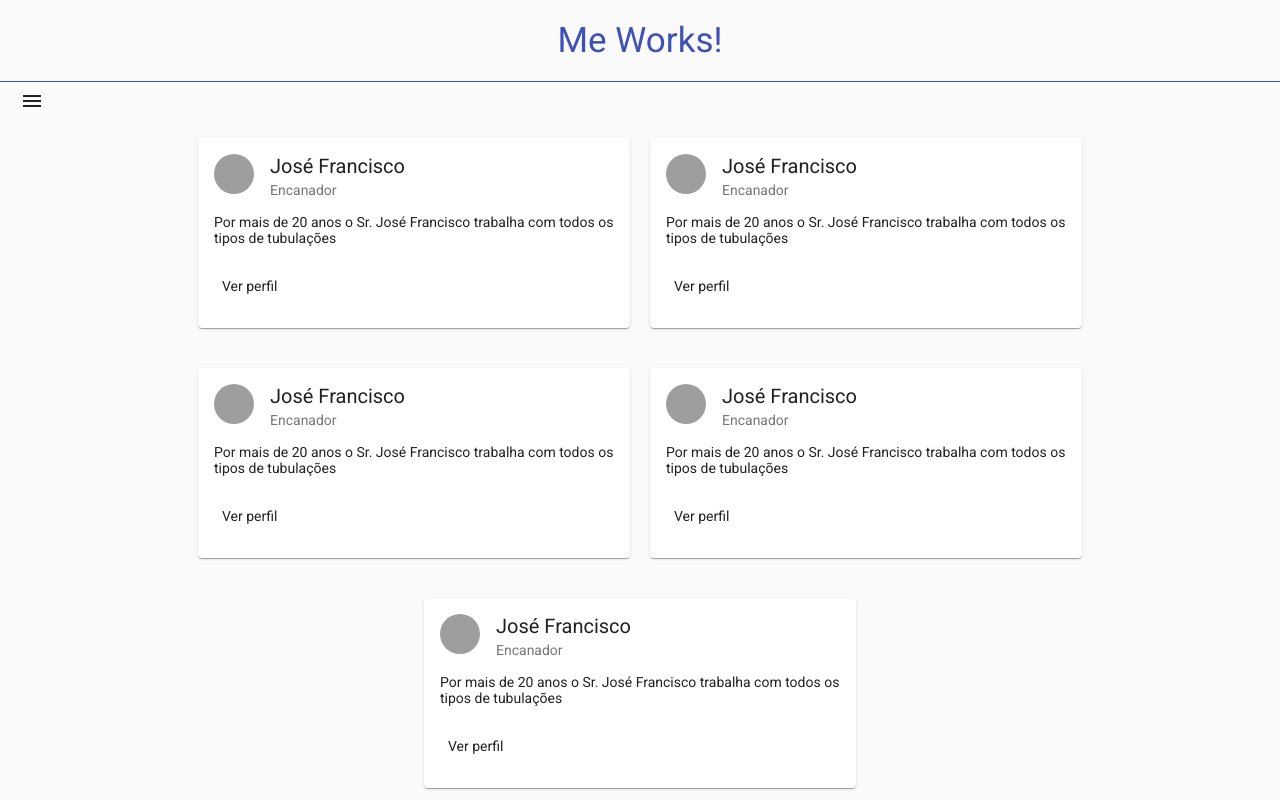
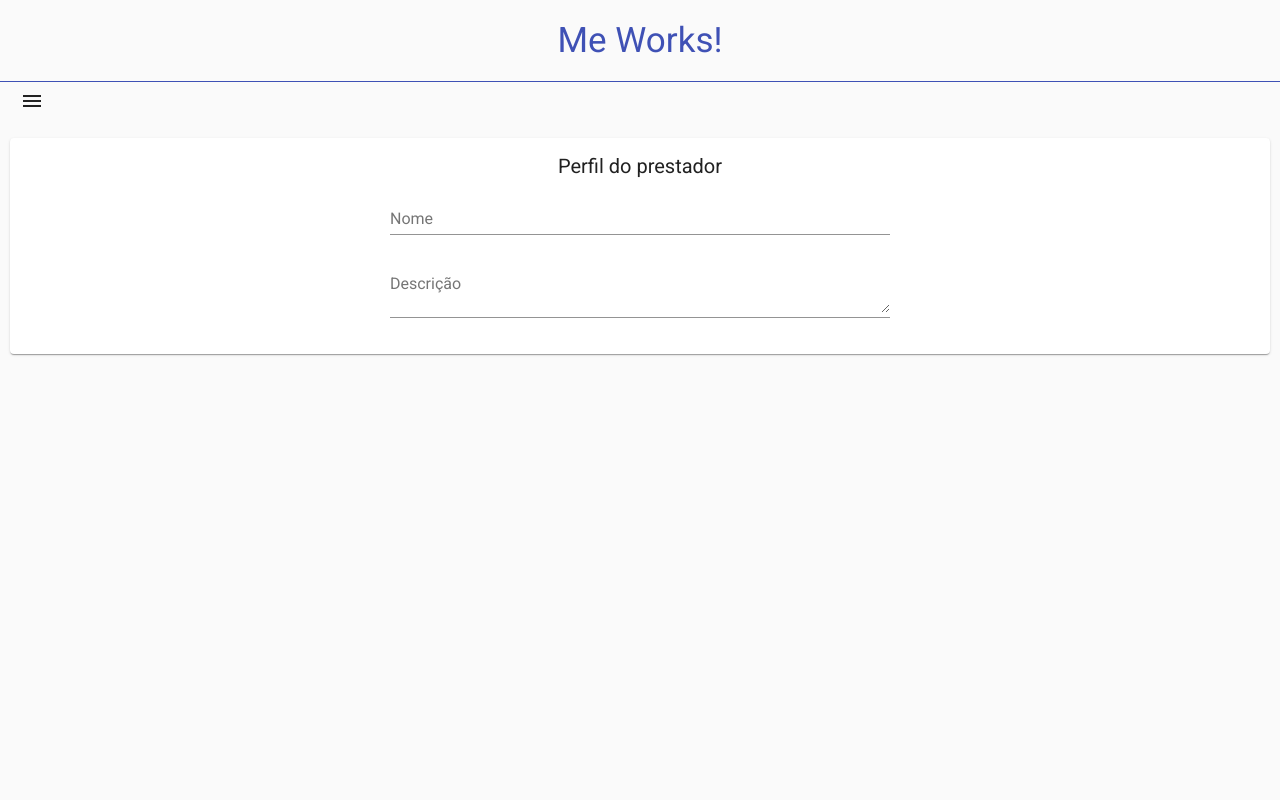
Before and after one commit to maanocanha/meWorksEmanuel, an Angular app: page / in a window 1280 px wide. Shown: the top 800 px of the page. Built offline with nearby package versions, Linux system fonts and the light colour scheme; grey boxes are pictures that could not be loaded.

Commit message:
Tela de perfil
Tela de perfil do trabalhador adicionada

```diff
--- a/src/app/app.component.html
+++ b/src/app/app.component.html
@@ -1,4 +1,5 @@
-<app-prestador></app-prestador>
+<app-perfil></app-perfil>
+<!--<app-prestador></app-prestador>-->
 <app-login></app-login>
 <app-cadastro></app-cadastro>
 <router-outlet></router-outlet>
--- a/src/app/app.module.ts
+++ b/src/app/app.module.ts
@@ -21,6 +21,7 @@ import { CadastroComponent } from './cadastro/cadastro.component';
 import { CabecalhoComponent } from './cabecalho/cabecalho.component';
 import { SidebarComponent } from './sidebar/sidebar.component';
 import { PrestadorComponent } from './prestador/prestador.component';
+import { PerfilComponent } from './perfil/perfil.component';
 
 @NgModule({
   declarations: [
@@ -29,7 +30,8 @@ import { PrestadorComponent } from './prestador/prestador.component';
     CadastroComponent,
     CabecalhoComponent,
     SidebarComponent,
-    PrestadorComponent
+    PrestadorComponent,
+    PerfilComponent
   ],
   imports: [
     BrowserAnimationsModule,
--- /dev/null
+++ b/src/app/perfil/perfil.component.css
@@ -0,0 +1,33 @@
+.example-container {
+    position: absolute;
+    top: 0;
+    bottom: 0;
+    left: 0;
+    right: 0;
+}
+
+.mat-drawer {
+    width: 300px;
+}
+
+.example-card {
+    margin: 20px 10px;
+    text-align: left;
+}
+
+mat-card-header {
+    display: block;
+    text-align: center;
+}
+
+.example-form {
+    display: block;
+    min-width: 150px;
+    max-width: 500px;
+    width: 100%;
+    margin: 0 auto;
+}
+
+.example-full-width {
+    width: 100%;
+}
--- /dev/null
+++ b/src/app/perfil/perfil.component.html
@@ -0,0 +1,37 @@
+<mat-sidenav-container class="example-container">
+    <mat-sidenav #sidenav mode="side" [(opened)]="opened">
+            <app-sidebar></app-sidebar>
+    </mat-sidenav>
+
+    <mat-sidenav-content>
+        <app-cabecalho></app-cabecalho>
+        <button mat-button (click)="sidenav.toggle()">
+            <mat-icon aria-hidden="false" aria-label="Example home icon">menu</mat-icon>
+        </button>
+
+        <mat-card class="example-card">
+
+        <mat-card-header>
+            <mat-card-title>Perfil do prestador</mat-card-title>
+        </mat-card-header>
+
+
+        <form class="example-form">
+            <mat-form-field class="example-full-width">
+                <input matInput placeholder="Nome" placeholder="Nome">
+            </mat-form-field>
+
+            <mat-form-field class="example-full-width">
+                <textarea matInput placeholder="Descrição"></textarea>
+            </mat-form-field>
+        </form>
+    </mat-card>
+
+
+
+
+
+
+
+    </mat-sidenav-content>
+</mat-sidenav-container>
--- /dev/null
+++ b/src/app/perfil/perfil.component.ts
@@ -0,0 +1,15 @@
+import { Component, OnInit } from '@angular/core';
+
+@Component({
+  selector: 'app-perfil',
+  templateUrl: './perfil.component.html',
+  styleUrls: ['./perfil.component.css']
+})
+export class PerfilComponent implements OnInit {
+
+  constructor() { }
+
+  ngOnInit() {
+  }
+
+}
--- a/src/app/prestador/prestador.component.css
+++ b/src/app/prestador/prestador.component.css
@@ -29,8 +29,3 @@ border: 1px solid #555;
     max-width: 400px;
     text-align: left;
 }
-
-.example-header-image {
-background-image: url('https://material.angular.io/assets/img/examples/shiba1.jpg');
-background-size: cover;
-}
```
Also changed, not shown: 1 other file (tests, documents, lock files or other folders).
